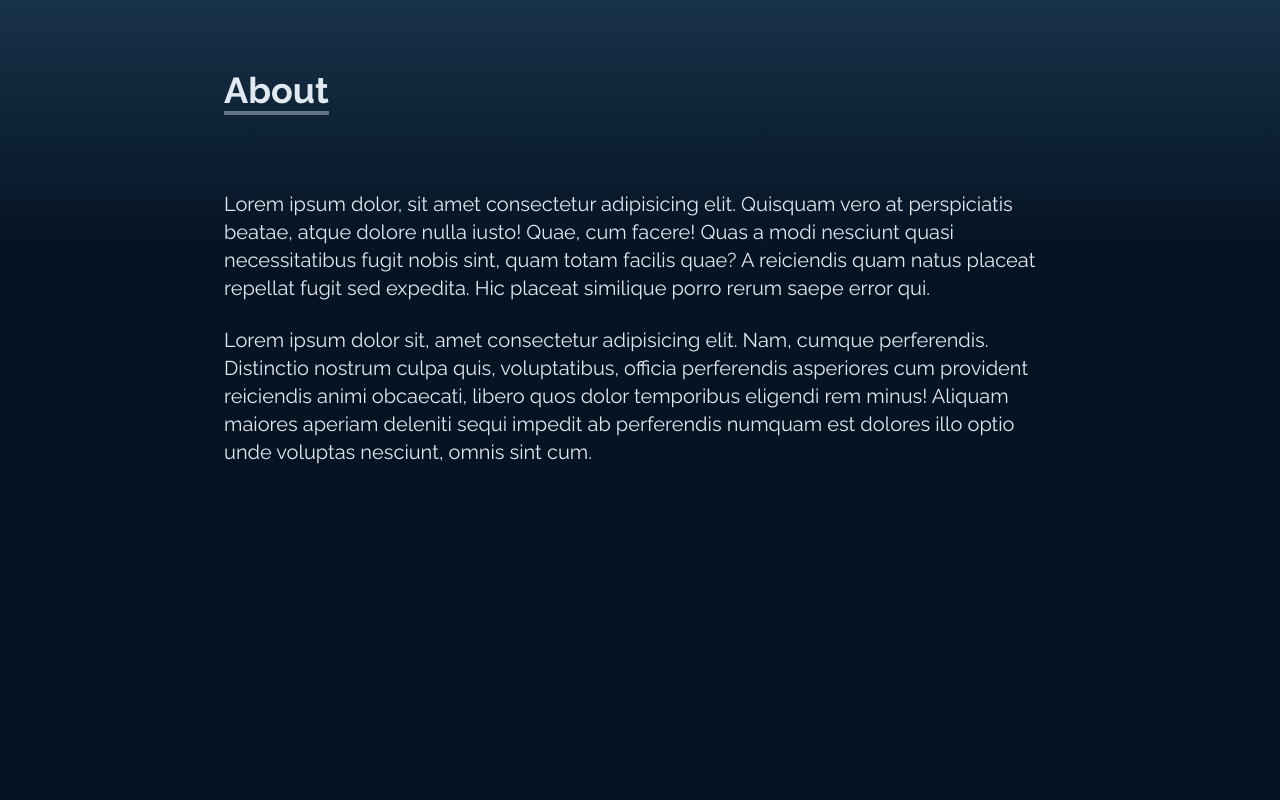
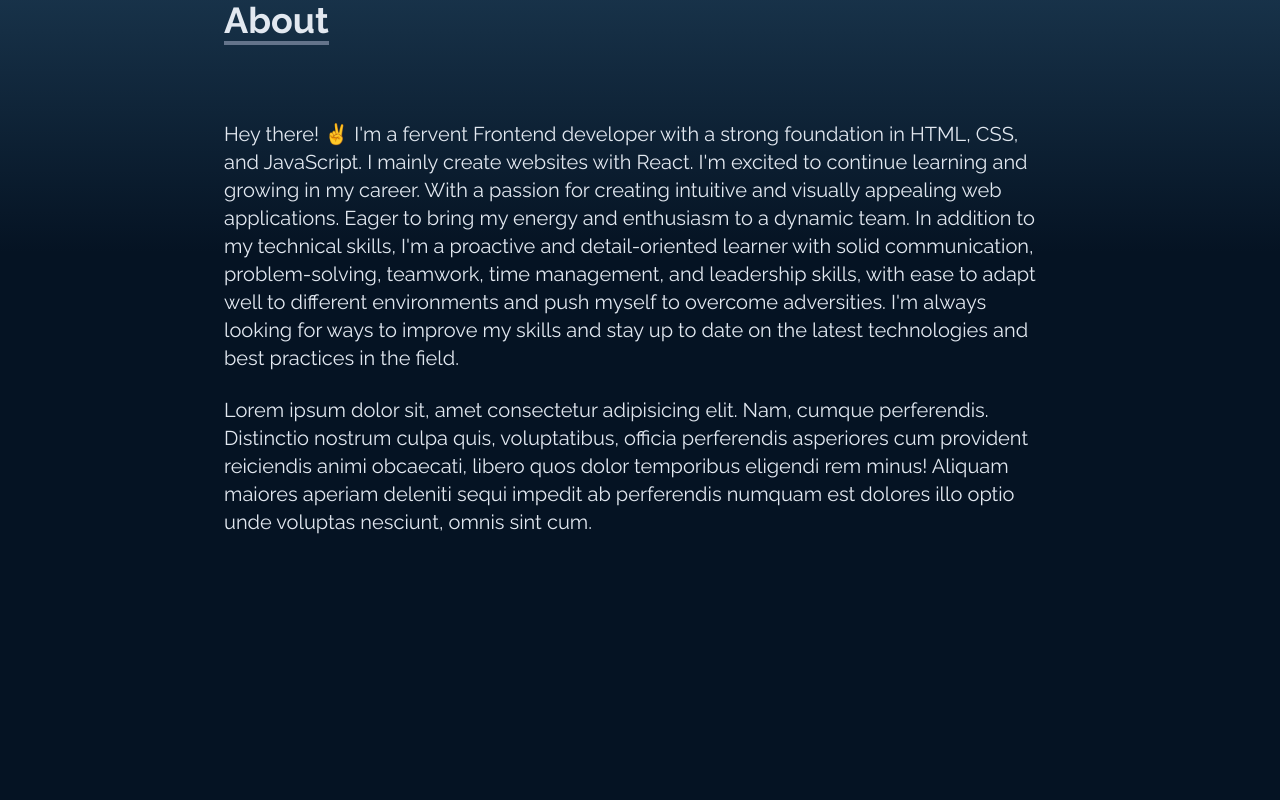
Before and after one commit to GerardoIsaac/Portfolio, a React (Create React App) app: page / in a window 1280 px wide. Shown: the part 980-1780 px from the top of the page. Built offline with nearby package versions, Linux system fonts and the light colour scheme.

Commit message:
style updates

```diff
--- a/src/components/About.jsx
+++ b/src/components/About.jsx
@@ -7,8 +7,10 @@ const About = () => {
       className="min-h-screen w-full flex flex-col justify-center items-center
        bg-gradient-to-b from-color2 via-color1 to-color1 text-slate-200"
     >
-      <div className="flex flex-col p-8 mt-8 max-w-screen-md
-      sm:mt-0 lg:max-w-4xl xl:max-w-7xl">
+      <div
+        className="flex flex-col p-8 mt-8 max-w-screen-md
+      sm:mt-0 lg:max-w-4xl xl:max-w-7xl"
+      >
         <div className="py-8">
           <p
             className="text-4xl font-bold inline border-b-4
@@ -18,11 +20,17 @@ const About = () => {
           </p>
         </div>
         <p className="text-xl md:mt-12">
-          Lorem ipsum dolor, sit amet consectetur adipisicing elit. Quisquam
-          vero at perspiciatis beatae, atque dolore nulla iusto! Quae, cum
-          facere! Quas a modi nesciunt quasi necessitatibus fugit nobis sint,
-          quam totam facilis quae? A reiciendis quam natus placeat repellat
-          fugit sed expedita. Hic placeat similique porro rerum saepe error qui.
+          Hey there! ✌ I'm a fervent Frontend developer with a strong
+          foundation in HTML, CSS, and JavaScript. I mainly create websites with
+          React. I'm excited to continue learning and growing in my career. With
+          a passion for creating intuitive and visually appealing web
+          applications. Eager to bring my energy and enthusiasm to a dynamic
+          team. In addition to my technical skills, I'm a proactive and
+          detail-oriented learner with solid communication, problem-solving,
+          teamwork, time management, and leadership skills, with ease to adapt
+          well to different environments and push myself to overcome
+          adversities. I'm always looking for ways to improve my skills and stay
+          up to date on the latest technologies and best practices in the field.
         </p>
         <br />
         <p className="text-xl">
--- a/src/components/Contact.jsx
+++ b/src/components/Contact.jsx
@@ -8,17 +8,16 @@ const Contact = () => {
       id: 1,
       child: (
         <>
-          LinkedIn <FaLinkedin size={30} />
+          <FaLinkedin size={30} />
         </>
       ),
       href: "https://linkedin.com/in/gerardo-isaac/",
-      style: "rounded-tr-md",
     },
     {
       id: 2,
       child: (
         <>
-          GitHub <FaGithub size={30} />
+          <FaGithub size={30} />
         </>
       ),
       href: "https://github.com/gerardoisaac/",
@@ -27,7 +26,7 @@ const Contact = () => {
       id: 3,
       child: (
         <>
-          Mail <HiOutlineMail size={30} />
+          <HiOutlineMail size={30}/>
         </>
       ),
       href: "mailto:gerardoisaac.cm@gmail.com",
@@ -37,12 +36,12 @@ const Contact = () => {
   return (
     <section
       name="contact"
-      className="min-h-screen w-full flex flex-col justify-center items-center
+      className="min-h-screen w-full flex justify-center items-center
       bg-gradient-to-b from-color1 via-color1 to-color2
     text-slate-200"
     >
       <div
-        className="max-w-screen-md mx-auto p-8 mt-8 flex flex-col
+        className="max-w-screen-md mt-4 p-8 flex flex-col
         justify-center w-full lg:max-w-4xl xl:max-w-7xl"
       >
         <p
@@ -66,7 +65,7 @@ const Contact = () => {
             type="text"
             name="name"
             placeholder="Enter your name"
-            className="p-2 bg-transparent border-2 rounded-md
+            className="p-2 bg-transparent border-2 border-color3 rounded-md
             focus:outline-none md:p-4"
           />
           <input
@@ -74,7 +73,7 @@ const Contact = () => {
             type="email"
             name="email"
             placeholder="Enter your email"
-            className="p-2 bg-transparent border-2 rounded-md
+            className="p-2 bg-transparent border-2 border-color3 rounded-md
             focus:outline-none md:p-4"
           />
           <textarea
@@ -82,32 +81,26 @@ const Contact = () => {
             name="message"
             placeholder="Type a message"
             rows="8"
-            className="pt-2 pl-2 bg-transparent border-2 rounded-md
+            className="pt-2 pl-2 bg-transparent border-2 border-color3 rounded-md
               focus:outline-none md:p-4"
           ></textarea>
           <button
             className="font-bold bg-gradient-to-b from-color4
             to-color5 px-6 py-3 mx-auto rounded-md
-            hover:scale-110 duration-300 md:text-xl md:px-12 md:py-5"
+            hover:scale-110 duration-300 md:text-xl sm:px-12 sm:py-5"
           >
             Submit
           </button>
         </form>
 
         {/* mobile */}
-        <div className="text-white">
-        <ul>
+        <div className='mt-12 lg:hidden'>
+          <ul className="flex w-full justify-evenly">
             {links.map(({ id, child, href, style }) => (
-            <li
-              key={id}
-              className={`flex justify-between items-center w-40 h-14 px-4
-            ml-[-100px] hover:ml-[-10px] hover:rounded-md duration-300
-            bg-slate-600 ${style}`}
-            >
+              <li key={id}>
                 <a
                   href={href}
-                className="flex justify-between items-center w-full
-              text-color3 hover:text-white"
+                  className="text-color3"
                   target="_blank"
                   rel="noreferrer"
                 >
--- a/src/components/SocialLinks.jsx
+++ b/src/components/SocialLinks.jsx
@@ -47,7 +47,7 @@ const SocialLinks = () => {
   ];
 
   return (
-    <div className="hidden">
+
       <div className="hidden top-[35%] left-0 fixed lg:flex lg:flex-col">
         <ul>
           {links.map(({ id, child, href, style, download }) => (
@@ -71,7 +71,7 @@ const SocialLinks = () => {
           ))}
         </ul>
       </div>
-    </div>
+
   );
 };
 
```
Lines whose indentation alone changed are shown as unchanged.
